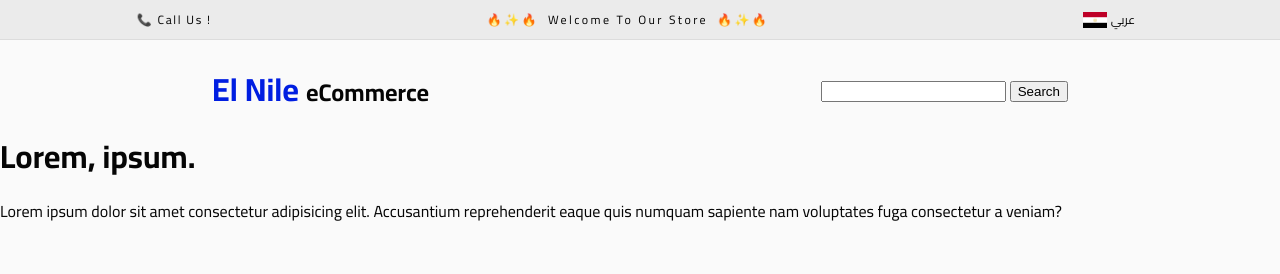
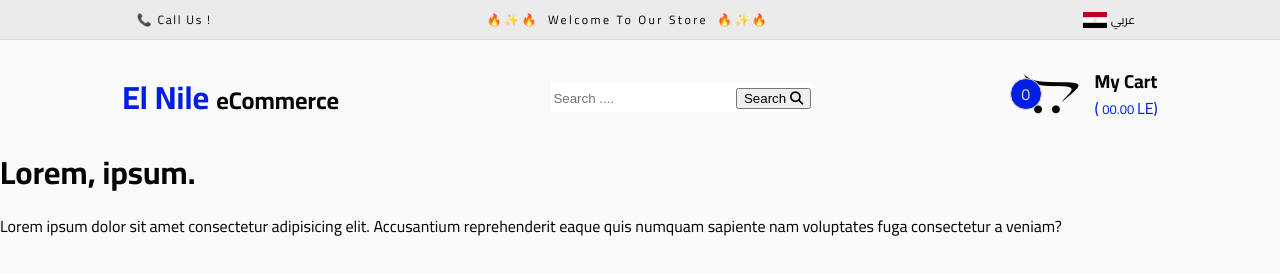
Before and after one commit to elsayed-hussein/elnile-ecommerce-sigma, a plain HTML site: page template/index.html in a window 1280 px wide. Drawn offline with Linux system fonts and the light colour scheme.

Commit message:
search bar

```diff
--- a/template/assets/scss/layout/_navbar.scss
+++ b/template/assets/scss/layout/_navbar.scss
@@ -59,6 +59,44 @@
       }
     }
     &Search {
+      background-color: white;
+      input {
+        border: none;
+      }
+    }
+    &Cart {
+      display: flex;
+      &Right {
+        position: relative;
+        margin-right: 1rem;
+        i {
+          font-size: 2.75rem;
+        }
+        span {
+          position: absolute;
+          top: 0.35rem;
+          right: 2.3rem;
+          width: 2rem;
+          height: 2rem;
+          text-align: center;
+          color: var(--border-color-light);
+          border: 0.1rem solid var(--border-color-light);
+          border-radius: 50%;
+          background-color: var(--logo-color-light);
+        }
+      }
+      &Lift {
+        h3 {
+          margin: 0;
+        }
+        p {
+          margin: 0;
+          color: var(--logo-color-light);
+          span {
+            font-size: small;
+          }
+        }
+      }
     }
   }
 }
--- a/template/index.html
+++ b/template/index.html
@@ -14,8 +14,10 @@
         <meta name="description" content="eCommerce Web Store for :*******">
         <meta name='copyright' content="Elsayed Hussein">
         <meta name='robots' content='index,follow'>
-        <!-- [ ] complete cookie -->
-        <!-- <meta http-equiv = "cookie" content = "userid = xyz; expires = Wednesday, 08-Aug-15 23:59:59 GMT;" /> -->
+        <!-- Font-awesome CDN -->
+        <link rel="stylesheet" href="https://cdnjs.cloudflare.com/ajax/libs/font-awesome/6.1.1/css/all.min.css"
+            integrity="sha512-KfkfwYDsLkIlwQp6LFnl8zNdLGxu9YAA1QvwINks4PhcElQSvqcyVLLD9aMhXd13uQjoXtEKNosOWaZqXgel0g=="
+            crossorigin="anonymous" referrerpolicy="no-referrer" />
         <!-- Google Fonts -->
         <link rel="preconnect" href="https://fonts.googleapis.com">
         <link rel="preconnect" href="https://fonts.gstatic.com" crossorigin>
@@ -74,10 +76,29 @@
                     </h1>
                 </div>
                 <div class="navbar__midSearch">
-                    <input type="text">
-                    <button> Search</button>
+                    <input type="text" placeholder="Search ....">
+                    <button>
+                        Search
+                        <i class="fa-solid fa-magnifying-glass"></i>
+                    </button>
                 </div>
+                <div class="navbar__midCart">
+                    <div class="navbar__midCartRight">
+                        <i class="fa-brands fa-opencart"></i>
+                        <span class="navbar__midCartNum">0</span>
+                    </div>
+                    <div class="navbar__midCartLift">
+                        <h3>My Cart</h3>
+                        <p class="navbar__midCartPrice">
+                            (
+                            <span>
+                                00.00
+                            </span>
+                            LE)
+                        </p>
+                    </div>
 
+                </div>
             </nav>
             <!-- End Mid Nav -->
         </header>
```
Also changed, not shown: template/assets/css/style.min.css.
